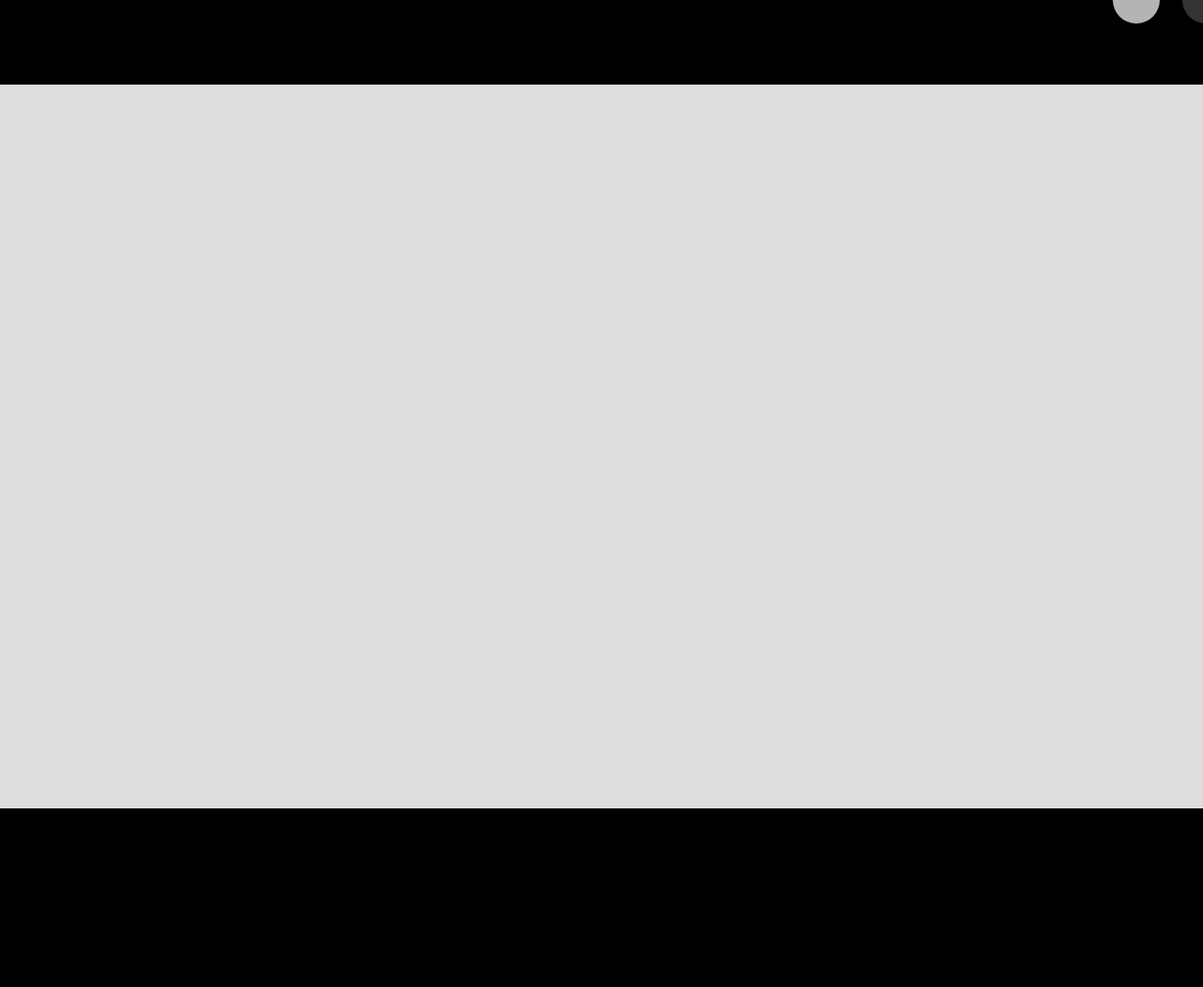
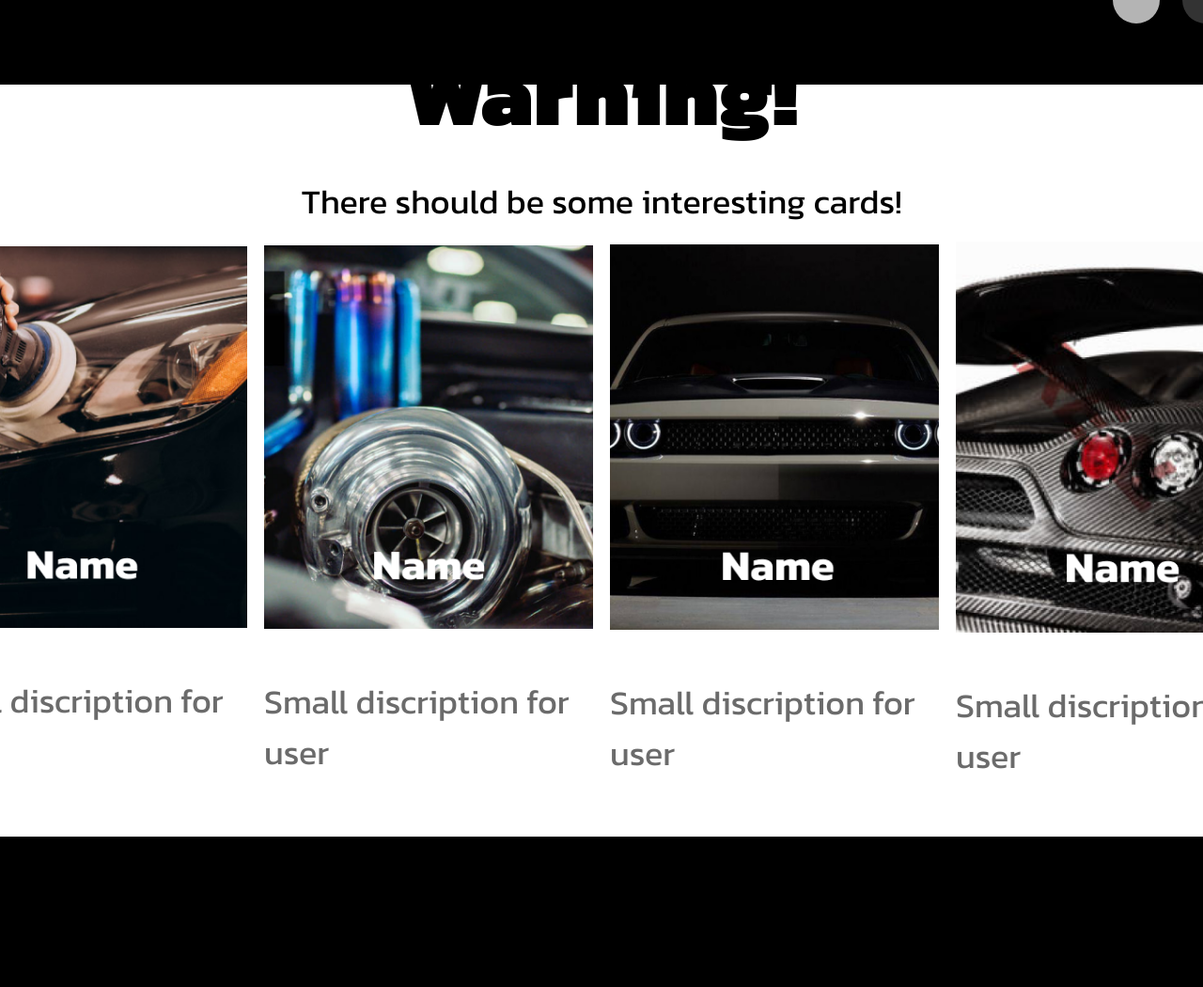
Before and after one commit to TSRSE/landing-page, a plain HTML site: page index.html in a window 1280 px wide. Shown: the part 710-1760 px from the top of the page at 94% size. Before the commit the page ends 1730 px from the top, so only its background shows below. Drawn offline with Linux system fonts and the light colour scheme.

Commit message:
Add 'block two'
New files
- Add images/card1.png
- Add images/card2.png
- Add images/card3.png
- Add images/card4.png

Deleted files
- Deleted images/jdm.svg
- Deleted images/pngwing.com(1).png

Modified
- Add 'block two' content in index.html
- Add styles for 'block two' in styles/style.css

```diff
--- a/index.html
+++ b/index.html
@@ -31,8 +31,6 @@
             </div>
             <div class="car-view">
                 <div class="cars">
-                     <!--<img src="images/jdm.svg"/>-->
-                     <!--<img src="images/pngwing.com(1).png"/>" -->
                     <img src="images/CarAndLogo.png"/>
                 </div>
                 <div class="container">
@@ -48,7 +46,37 @@
         </div>
 
         <div class="block two">
-
+            <div class="container">
+                <div class="texts">
+                    <h2>Warning!</h2>
+                    <p>There should be some interesting cards!</p>
+                </div>
+                <div class="cards">
+                    <div class="card">
+                        <img src="images/card1.png">
+                        <p>Small discription
+                            for user</p>
+                    </div>
+                    <div class="card">
+                        <img src="images/card2.png">
+                        <p>Small discription
+                            for user</p>
+                    </div>
+                    <div class="card">
+                        <img src="images/card3.png">
+                        <p>Small discription
+                            for user</p>
+                    </div>
+                    <div class="card">
+                        <img src="images/card4.png">
+                        <p>Small discription
+                            for user</p>
+                    </div>
+                </div>
+                <div class="texts">
+                    <p>Interesting cards above!</p>
+                </div>
+            </div>
         </div>
 
         <div class="block three">
--- a/styles/style.css
+++ b/styles/style.css
@@ -35,7 +35,21 @@ body{
 
 .texts{
     flex: auto;
-    background-color: black;
+}
+
+.container .texts p{
+    color: #000;
+    padding: 16px;
+    margin: 0px;
+    text-align: center;
+}
+
+.texts h2{
+    font-size: 96px;
+    padding: 0px;
+    margin: 0px;
+    font-weight: 900;
+    text-align: center;
 }
 
 .block.one{
@@ -49,7 +63,13 @@ body{
 }
 
 .block.two{
-    height: 770px;
+    height: 100vh;
+    background-color: #fff;
+    display: flex;
+    margin: 0px;
+    justify-content: center;
+    align-items: center;
+    gap: 18px;
 }
 
 .header,
@@ -116,12 +136,6 @@ ul{
     height: 500px;
 }
 
-.glass{
-    padding: 18px;
-    border-radius: 32px;
-    box-shadow: inset 0px 0px 10px rgb(44, 44, 44);
-}
-
 .car-view .container{
     display: flex;
     justify-content: space-between;
@@ -163,6 +177,47 @@ ul{
     gap: 20px;
 }
 
+.cards{
+    display: flex;
+    align-items: center;
+    justify-content: center;
+    gap: 18px;
+    margin: 0px 180px 0px 180px;
+}
+.card{
+    flex-direction: column;
+    justify-content: flex-start;
+    align-items: flex-start;
+    color: #6B6B6B;
+    font-size: 36px;
+
+}
+
+.card p{
+    width: 350px;
+
+}
+
+.card img{
+    padding: 0px;
+    margin: 0px;
+    width: 350px;
+}
+
+.card img:hover{
+    opacity: 0.8;
+    width: 350px;
+}
+
+.container .texts{
+    display: flex;
+    align-items: center;
+    justify-content: center;
+    flex-direction: column;
+    margin: 0px 180px 0px 180px;
+}
+
+
 *{
     border: solid 0px green;
 }
```
Also changed, not shown: images/card1.png (added), images/card2.png (added), images/card3.png (added), images/card4.png (added), images/jdm.svg (deleted), images/pngwing.com(1).png (deleted).
